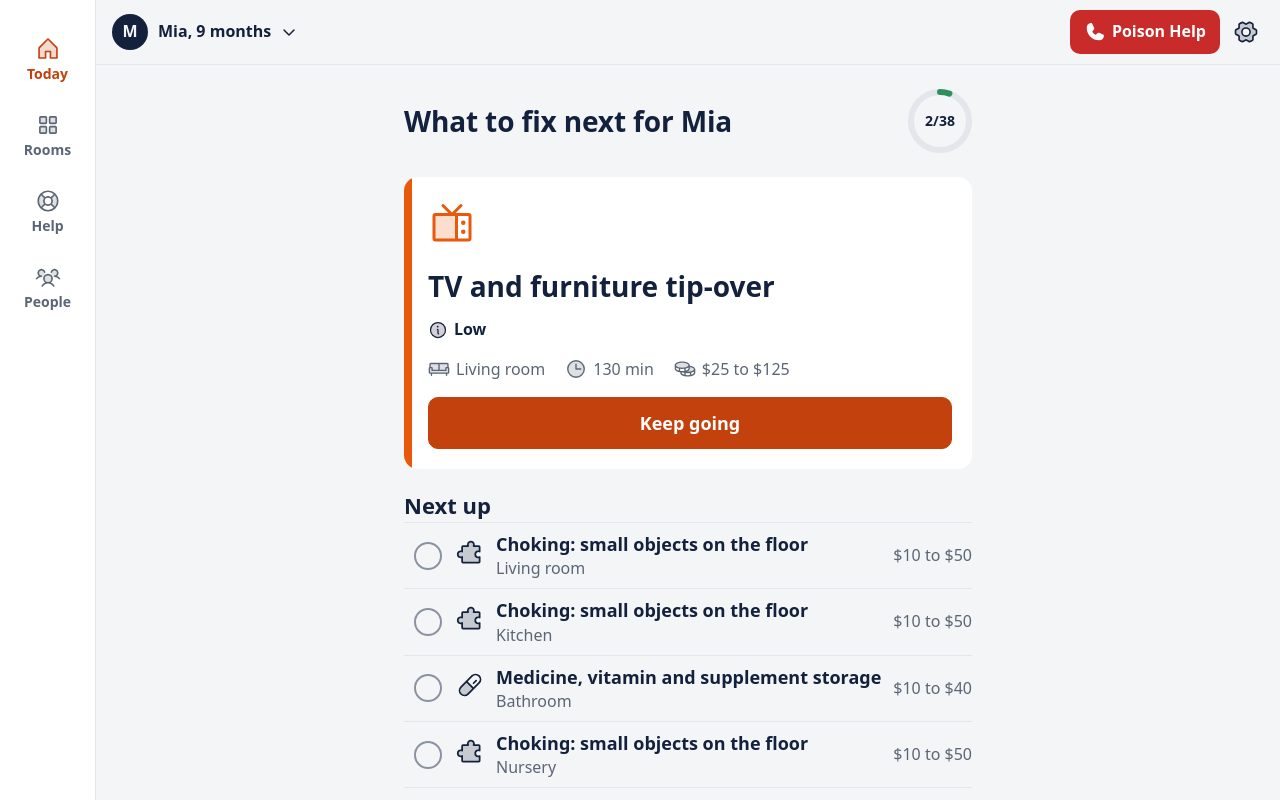
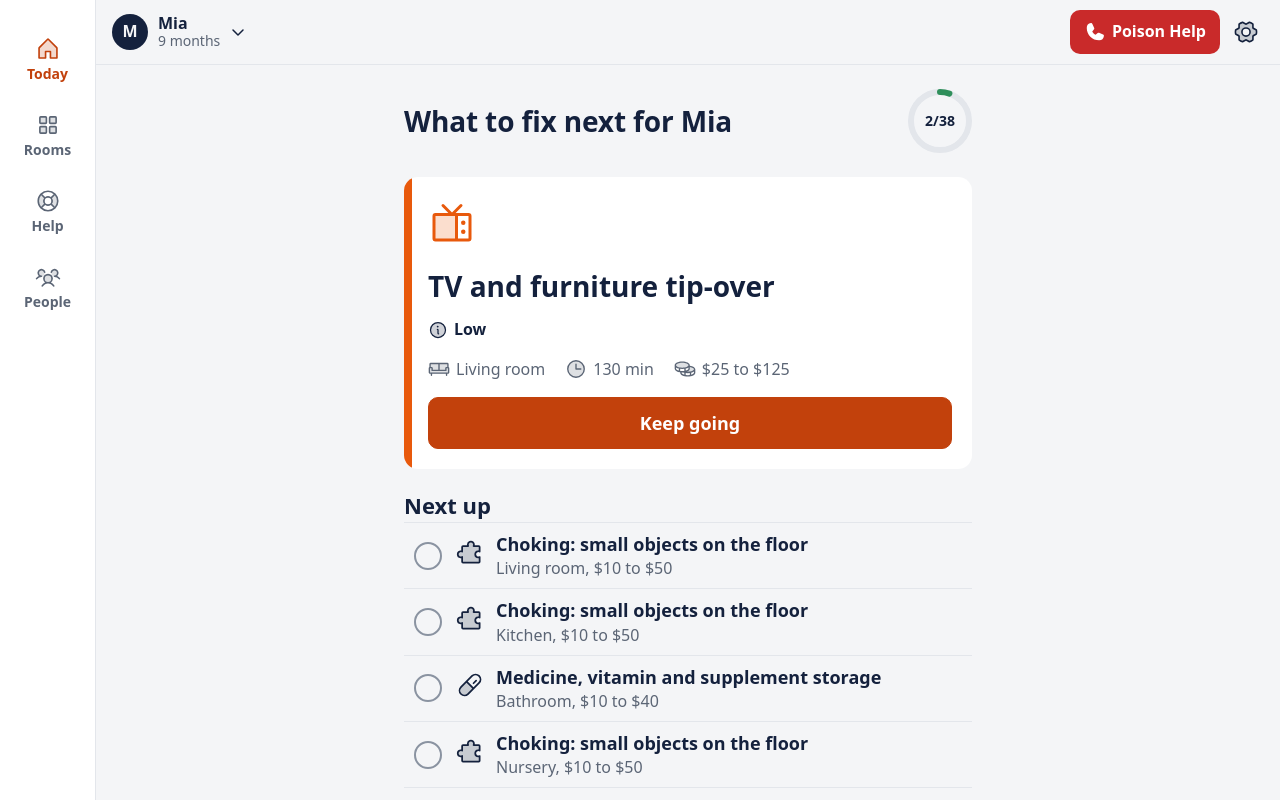
Before and after one commit to joshshend/growsafe, a React (Vite) app: page / in a window 1280 px wide. Both pictures are taken after a click on the button "See an example". Shown: the top 800 px of the page. Built offline with nearby package versions, Linux system fonts and the light colour scheme; a web font is replaced by a local one.

Commit message:
T5b: sticky sheet action, two-line child switcher, dark text tokens, e2e update
Co-Authored-By: Claude Sonnet 5.5 <noreply@anthropic.com>
Claude-Session: https://claude.ai/code/session_018ZJKs92EMYBeChm78Uur7k

```diff
--- a/src/index.css
+++ b/src/index.css
@@ -165,12 +165,25 @@
   text-align: left;
 }
 .switcher-name {
+  display: flex;
+  flex-direction: column;
   min-width: 0;
+  line-height: 1.2;
+  text-align: left;
+}
+.switcher-nick {
   overflow: hidden;
   text-overflow: ellipsis;
   white-space: nowrap;
   font-size: var(--fs-5);
-  font-weight: 600;
+  font-weight: 800;
+}
+.switcher-age {
+  font-size: 14px;
+  color: var(--muted);
+}
+.large .switcher-age {
+  font-size: 16px;
 }
 .avatar {
   display: grid;
@@ -311,8 +324,8 @@
   border-color: var(--action-pressed);
 }
 .btn-danger {
-  border-color: var(--emergency);
-  color: var(--emergency);
+  border-color: var(--emergency-text);
+  color: var(--emergency-text);
 }
 .btn-text {
   border-color: transparent;
@@ -356,7 +369,7 @@
   background: var(--surface);
 }
 .input-error {
-  color: var(--emergency);
+  color: var(--emergency-text);
   font-weight: 600;
   font-size: var(--fs-5);
 }
@@ -789,6 +802,11 @@
   }
 }
 
+.sheet-foot {
+  padding: 12px 20px calc(12px + var(--safe-b));
+  border-top: 1px solid var(--line);
+  background: var(--surface);
+}
 .chips-line {
   display: flex;
   flex-wrap: wrap;
@@ -972,7 +990,7 @@
   text-decoration: none;
 }
 .danger-text {
-  color: var(--emergency);
+  color: var(--emergency-text);
 }
 .loading {
   padding: 48px 16px;
--- a/src/ui/Layout.tsx
+++ b/src/ui/Layout.tsx
@@ -1,5 +1,5 @@
 import { useEffect } from "react";
-import { Link, NavLink, Outlet } from "react-router-dom";
+import { NavLink, Outlet } from "react-router-dom";
 import {
   CaretDown,
   GearSix,
@@ -88,14 +88,13 @@ export function Layout() {
               {child.nickname.trim().charAt(0).toUpperCase()}
             </span>
             <span className="switcher-name" aria-hidden="true">
-              {t("plan.childAge", { name: child.nickname, age: ageText(t, child, new Date()) })}
+              <span className="switcher-nick">{child.nickname}</span>
+              <span className="switcher-age">{ageText(t, child, new Date())}</span>
             </span>
             <CaretDown size={16} weight="bold" aria-hidden="true" />
           </button>
         ) : (
-          <Link to="/" className="switcher">
-            <span className="switcher-name t-strong">{t("app.title")}</span>
-          </Link>
+          <span />
         )}
         <div className="topbar-actions">
           <a className="poison" href={POISON_HREF} aria-label={t("poison.label")}>
--- a/src/ui/Sheet.tsx
+++ b/src/ui/Sheet.tsx
@@ -11,10 +11,12 @@ export function Sheet({
   title,
   onClose,
   children,
+  footer,
 }: {
   title: string;
   onClose: () => void;
   children: ReactNode;
+  footer?: ReactNode;
 }) {
   const t = useT();
   const ref = useRef<HTMLDivElement>(null);
@@ -88,6 +90,7 @@ export function Sheet({
           </button>
         </div>
         <div className="sheet-body">{children}</div>
+        {footer && <div className="sheet-foot">{footer}</div>}
       </div>
     </>,
     document.body,
--- a/src/ui/TaskSheet.tsx
+++ b/src/ui/TaskSheet.tsx
@@ -131,7 +131,32 @@ export function TaskSheet() {
 
   return (
     <>
-      <Sheet title={local.name} onClose={close}>
+      <Sheet
+        title={local.name}
+        onClose={close}
+        footer={
+          done ? (
+            <button
+              type="button"
+              className="btn btn-block"
+              onClick={() => setStatus(task.id, "todo")}
+            >
+              {t("task.markNotDone")}
+            </button>
+          ) : (
+            <button
+              type="button"
+              className="btn btn-primary btn-block"
+              onClick={() => {
+                setDone(task.id, true);
+                close();
+              }}
+            >
+              {t("task.markDone")}
+            </button>
+          )
+        }
+      >
         <div className="flow-s">
           <span className="meta-item muted">
             <RoomIcon room={task.room} size={22} />
@@ -160,27 +185,6 @@ export function TaskSheet() {
             </li>
           ))}
         </ol>
-
-        {done ? (
-          <button
-            type="button"
-            className="btn btn-block"
-            onClick={() => setStatus(task.id, "todo")}
-          >
-            {t("task.markNotDone")}
-          </button>
-        ) : (
-          <button
-            type="button"
-            className="btn btn-primary btn-block"
-            onClick={() => {
-              setDone(task.id, true);
-              close();
-            }}
-          >
-            {t("task.markDone")}
-          </button>
-        )}
 
         <div>
           <button type="button" className="link-row" onClick={() => setAssigning(true)}>
--- a/src/ui/parts.tsx
+++ b/src/ui/parts.tsx
@@ -137,6 +137,7 @@ export function TaskRow({ view, showRoom = true }: { view: TaskView; showRoom?:
   const sub: string[] = [];
   if (showRoom) sub.push(t(`room.${task.room}`));
   if (task.status === "doing") sub.push(t("task.status.doing"));
+  sub.push(costText(t, totals.min, totals.max));
   return (
     <li className={`row${done ? " is-done" : ""}`}>
       <CheckButton
@@ -152,7 +153,6 @@ export function TaskRow({ view, showRoom = true }: { view: TaskView; showRoom?:
           <span className="row-title">{name}</span>
           {sub.length > 0 && <span className="row-sub">{sub.join(", ")}</span>}
         </span>
-        <span className="row-end">{costText(t, totals.min, totals.max)}</span>
       </button>
     </li>
   );
--- a/src/ui/tokens.css
+++ b/src/ui/tokens.css
@@ -13,6 +13,7 @@
   --done: #2f8f5b;
   --done-text: #237a49;
   --emergency: #c92a2a;
+  --emergency-text: #c92a2a;
   --on-emergency: #ffffff;
   --scrim: rgba(20, 33, 61, 0.45);
   --sheet-shadow: 0 -8px 32px rgba(20, 33, 61, 0.18);
@@ -58,6 +59,7 @@
     --on-action: #17181b;
     --done: #5cc48a;
     --done-text: #5cc48a;
+    --emergency-text: #ff7a7a;
     --scrim: rgba(0, 0, 0, 0.6);
     --sheet-shadow: 0 -8px 32px rgba(0, 0, 0, 0.5);
     color-scheme: dark;
@@ -77,6 +79,7 @@
   --on-action: #17181b;
   --done: #5cc48a;
   --done-text: #5cc48a;
+  --emergency-text: #ff7a7a;
   --scrim: rgba(0, 0, 0, 0.6);
   --sheet-shadow: 0 -8px 32px rgba(0, 0, 0, 0.5);
   color-scheme: dark;
```
Also changed, not shown: 1 other file (tests, documents, lock files or other folders).
